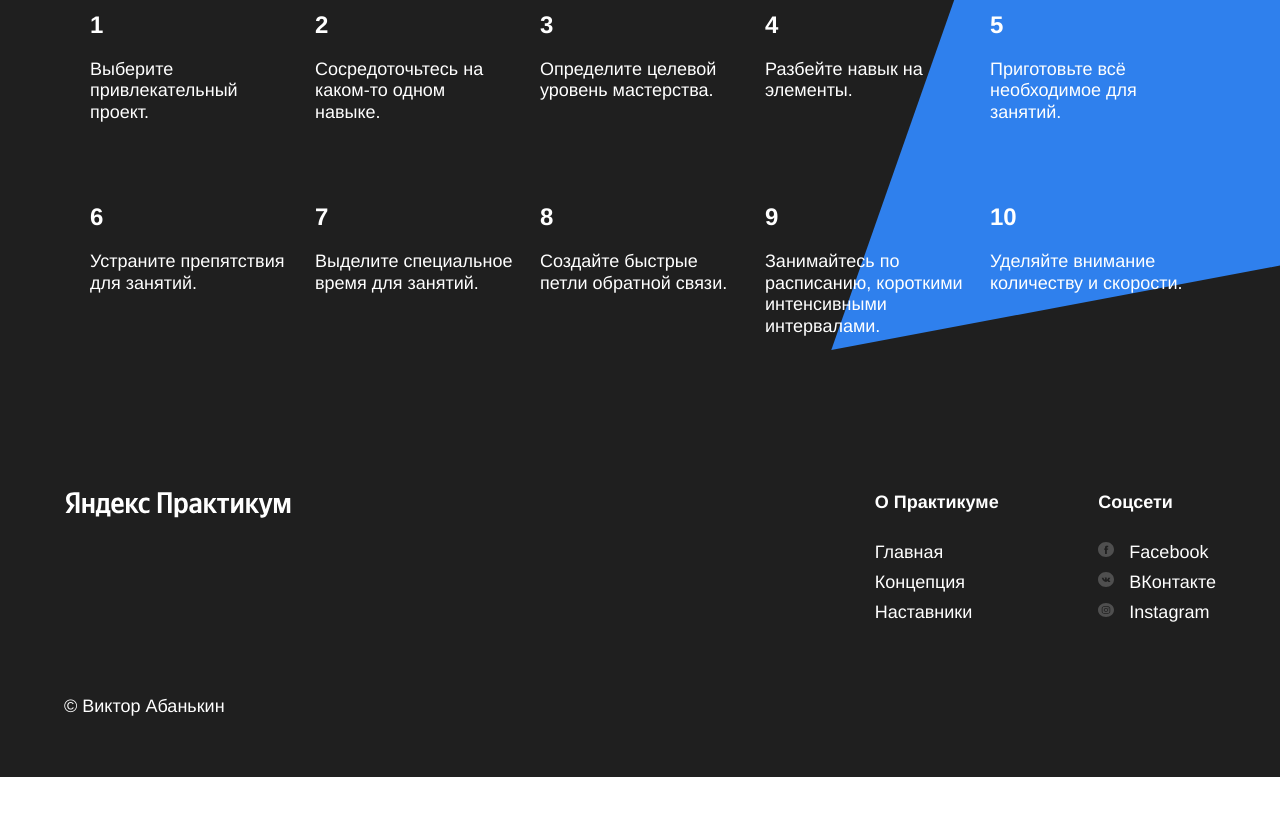
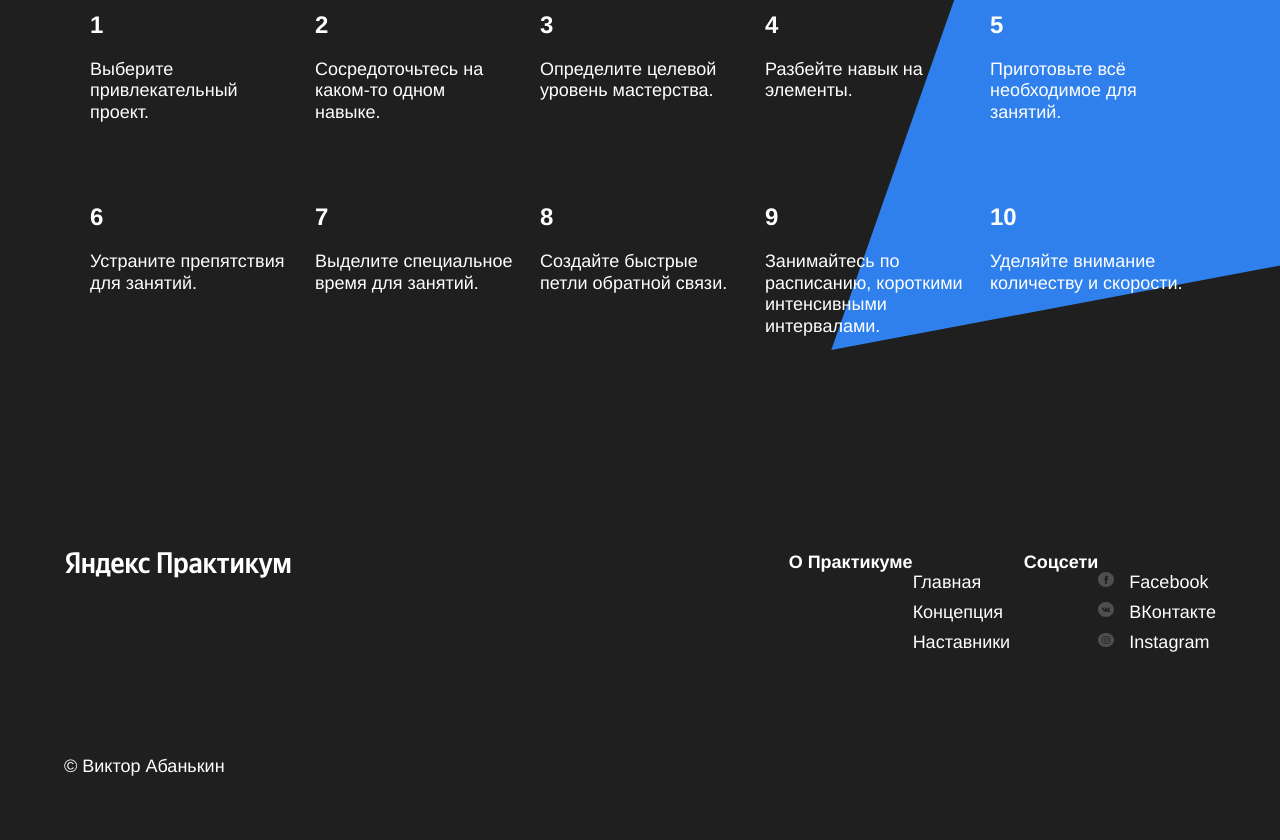
Before and after one commit to Celtiss/how-to-learn, a plain HTML site: page index.html in a window 1280 px wide. Shown: the part 3179-4019 px from the top of the page. Before the commit the page ends 3956 px from the top, so only its background shows below. Drawn offline with Linux system fonts and the light colour scheme.

Commit message:
Третья версия сайта

```diff
--- a/index.html
+++ b/index.html
@@ -3,8 +3,8 @@
 <head>
   <meta charset="UTF-8">
   <meta name="viewport" content="width=device-width, initial-scale=1.0">
+  <link rel="stylesheet" href="styles/normalize.css">
   <link rel="stylesheet" href="styles/style.css">
-  <link rel="stylesheet" href="styles/normalize.css">
   <title>Научиться учиться</title>
 </head>
 <body>
@@ -139,11 +139,11 @@
     </main>
     <footer class="footer">
       <div class="footer__columns">
-        <div class="footer__column_content_copyright">
+        <div class="footer footer__column_content_copyright">
           <div class="logo logo_place_footer"></div>
           <p class="footer__author">© Виктор Абанькин</p>
         </div>
-        <nav class="footer__column_content_info">
+        <nav class="footer footer__column_content_info">
           <h3 class="footer__column-heading">О Практикуме</h3>
           <ul class="footer__column-links">
             <li><a href="#" class="footer__column-link">Главная</a></li>
@@ -151,7 +151,7 @@
             <li><a href="#" class="footer__column-link">Наставники</a></li>
           </ul>
         </nav>
-        <div class="footer__column_content_social">
+        <div class="footer footer__column_content_social">
           <h3 class="footer__column-heading">Соцсети</h3>
           <ul class="footer__column-links">
             <li>
--- a/styles/style.css
+++ b/styles/style.css
@@ -278,8 +278,7 @@
   height: 877px;
   position: absolute;
   top: 0;
-  right: 0;
-  margin-right: -210px;
+  right: -210px;
 }
 
 /* Footer */
```
Also changed, not shown: 1 other file.
